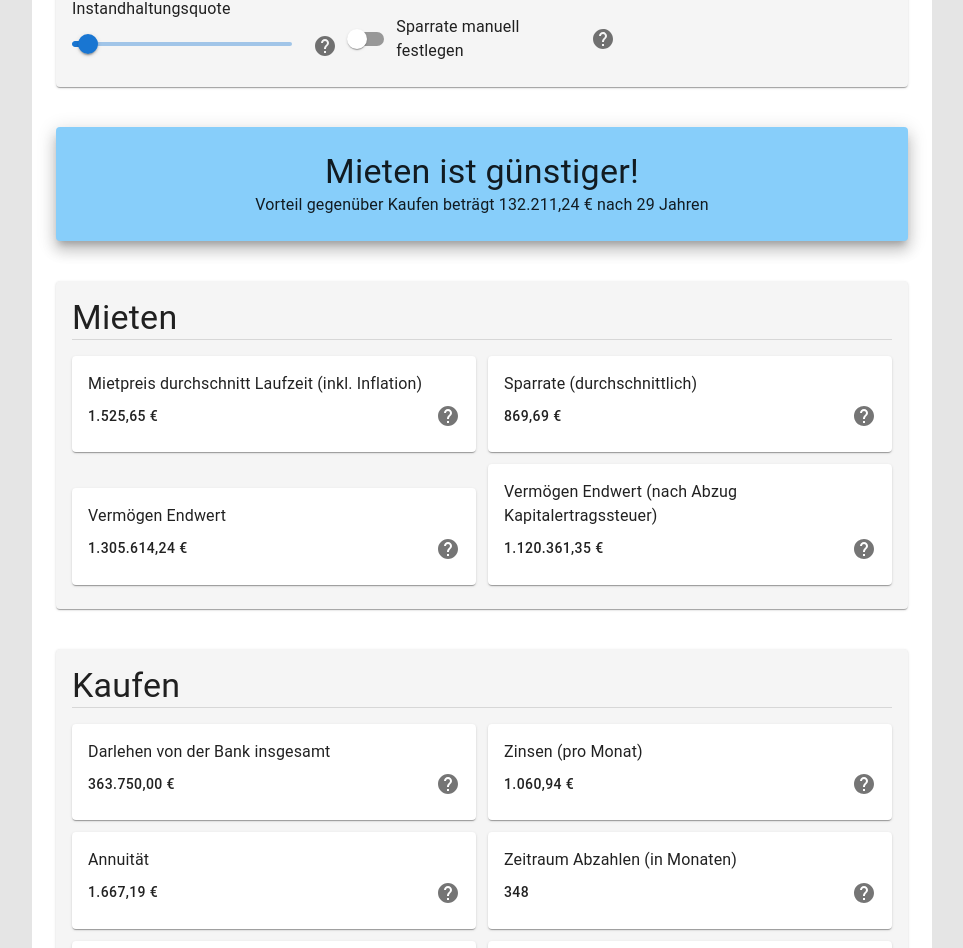
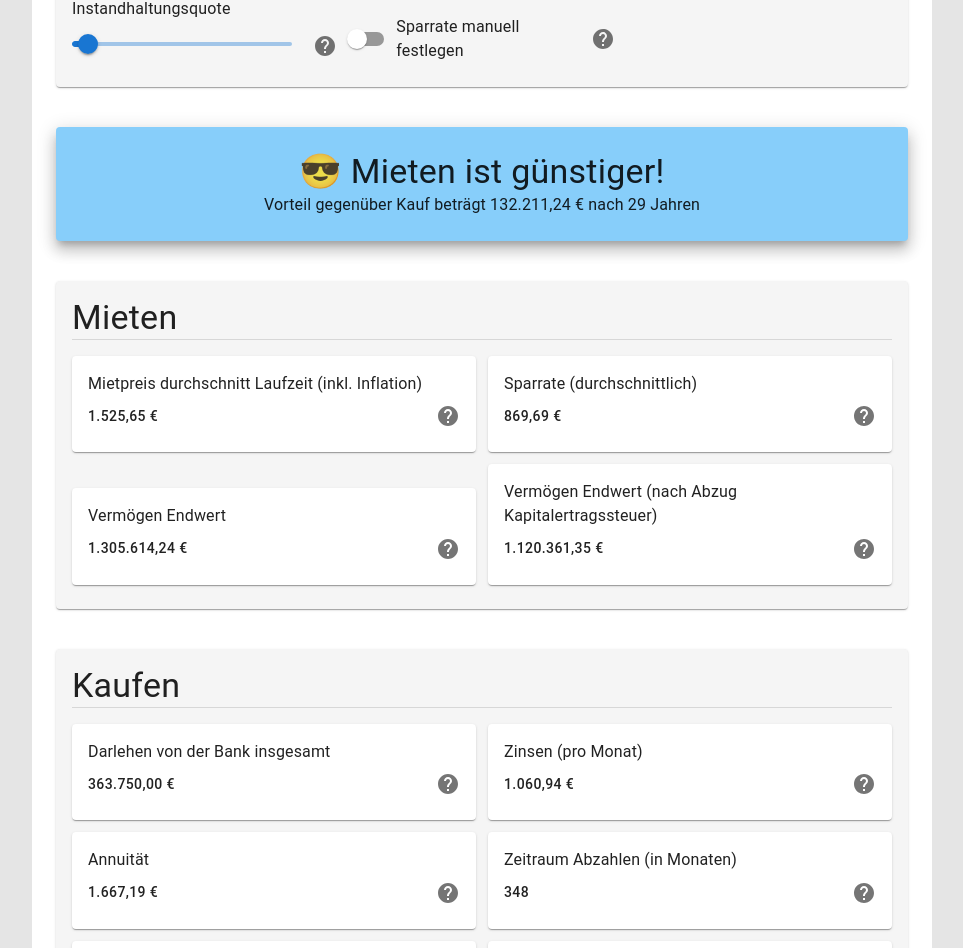
Before and after one commit to zeltbrennt/mietenvskaufen, a React (Vite) app: page / in a window 1280 px wide. Shown: the part 753-1701 px from the top of the page, without its empty margins (158-1121 px from the left). Built offline with nearby package versions, Linux system fonts and the light colour scheme.

Commit message:
Fix Tilgungsplan and add Emoji

```diff
--- a/src/App.tsx
+++ b/src/App.tsx
@@ -114,6 +114,11 @@ function App() {
       setSparrate(monatBelastung - mietpreis)
     }
   }, [sparManuell])
+
+  useEffect(() => {
+    setShowTilgungsplan(false)
+  }, [inflation, mietteuerung, wersteigerung, rendite, kapitalertragssteuer, mietpreis, eigenkapital, kaufpreis, modernKost,
+    gest, notar, makler, zinsenJahr, tilgung, instand, sparManuell])
 
 
 
--- a/src/ResultOutput.tsx
+++ b/src/ResultOutput.tsx
@@ -8,8 +8,8 @@ interface ResultOutputProps {
 export default function ResultOutput({ savings, time }: ResultOutputProps) {
     return (
         <Paper elevation={10} sx={{ padding: 3, marginBottom: 5, bgcolor: 'lightskyblue', display: 'flex', flexDirection: 'column', alignItems: 'center', textAlign: 'center' }}>
-            <Typography variant="h4">{savings > 0 ? "Mieten" : "Kaufen"} ist günstiger!</Typography>
-            <Typography>Vorteil gegenüber {savings > 0 ? "Kaufen" : "Mieten"} beträgt {Intl.NumberFormat('de-DE', { style: 'currency', currency: 'EUR' }).format(Math.abs(savings))} nach {time} Jahren</Typography>
+            <Typography variant="h4">{savings > 0 ? "😎 Mieten" : "🏡 Kaufen"} ist günstiger!</Typography>
+            <Typography>Vorteil gegenüber {savings > 0 ? "Kauf" : "Miete"} beträgt {Intl.NumberFormat('de-DE', { style: 'currency', currency: 'EUR' }).format(Math.abs(savings))} nach {time} Jahren</Typography>
         </Paper>
     )
 }
```
